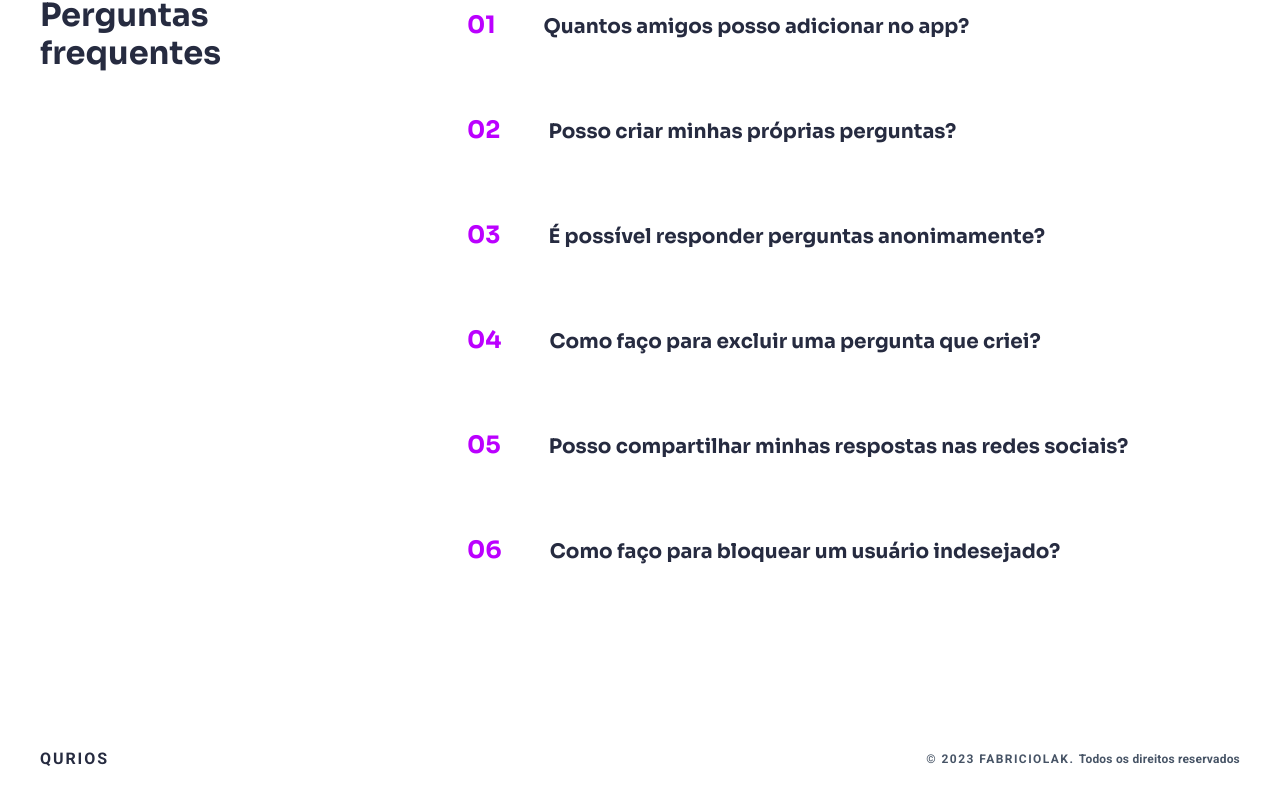
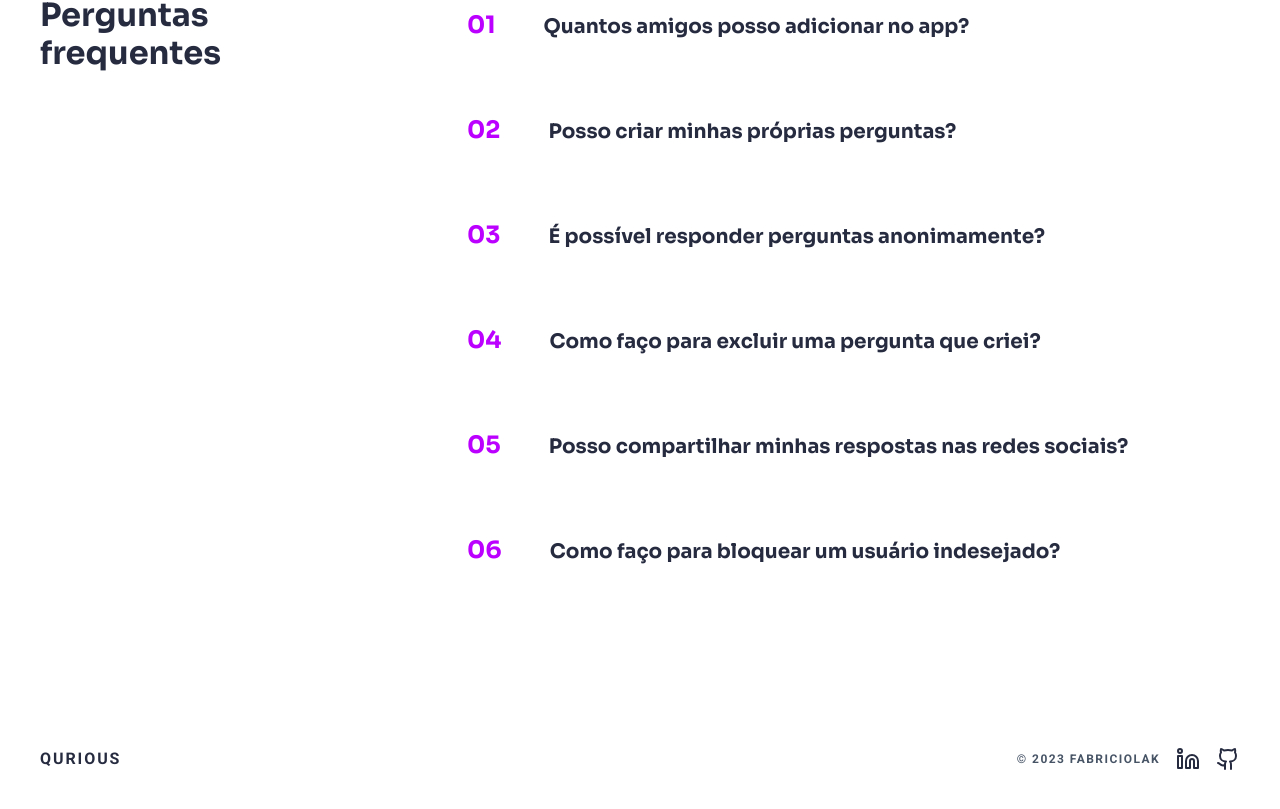
Before and after one commit to fabriciolak/qurios, a React (Vite) app: page / in a window 1280 px wide. Shown: the part 2756-3565 px from the top of the page. Built offline with nearby package versions, Linux system fonts and the light colour scheme.

Commit message:
feat: add link to the footer

```diff
--- a/src/App.tsx
+++ b/src/App.tsx
@@ -11,6 +11,7 @@ import PaperHeroSection from './assets/paper-hero-section.svg'
 import { Accordion } from "./components/shared/Accordion"
 import { Link } from "react-router-dom"
 import Modal from 'react-modal'
+import { Github, Linkedin, LinkedinIcon, LucideLinkedin } from "lucide-react"
 
 Modal.setAppElement('#root')
 
@@ -117,10 +118,19 @@ function App() {
 
       <footer>
         <div className={styles.container_footer}>
-          <p className={styles.footer_brand}>QURIOS</p>
+          <p className={styles.footer_brand}>QURIOUS</p>
+
           <p className={styles.footer_message}>
-            <span>© 2023 FABRICIOLAK. </span>
-            Todos os direitos reservados
+            <span>
+              © 2023 FABRICIOLAK
+            </span>
+
+            <Link to={`https://www.linkedin.com/in/fabriciolak/`}>
+              <Linkedin />
+            </Link>
+            <Link to={`https://github.com/fabriciolak`}>
+              <Github />
+            </Link>
           </p>
         </div>
       </footer>
--- a/src/styles/pages/home.module.css
+++ b/src/styles/pages/home.module.css
@@ -411,14 +411,29 @@ footer {
 }
 
 .footer_message {
+  display: flex;
+  justify-content: center;
+  align-items: center;
+  gap: 16px;
+
   font-family: var(--fonts-roboto);
   font-weight: 700;
-  font-size: 0.75rem;
+  font-size: 1rem;
   line-height: 24px;
   letter-spacing: 0.017em;
 
-  color: var(--colors-text);
+  color: var(--colors-text)
 }
+
+.footer_message a {
+  display: flex;
+}
+
+.footer_message svg {
+  color: var(--colors-title);
+  cursor: pointer;
+}
+
 .footer_message span {
   font-family: var(--fonts-roboto);
   font-weight: 700;
```
